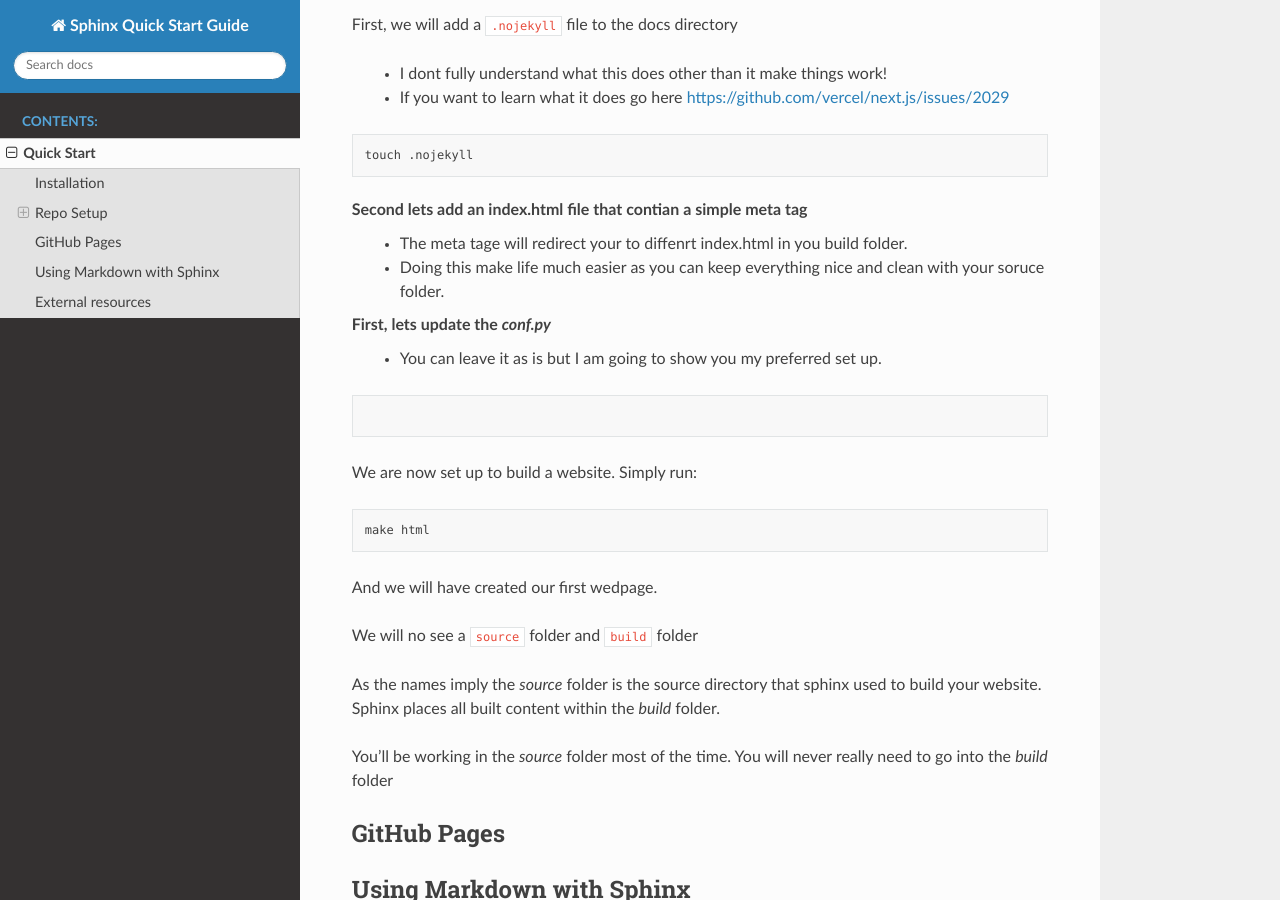
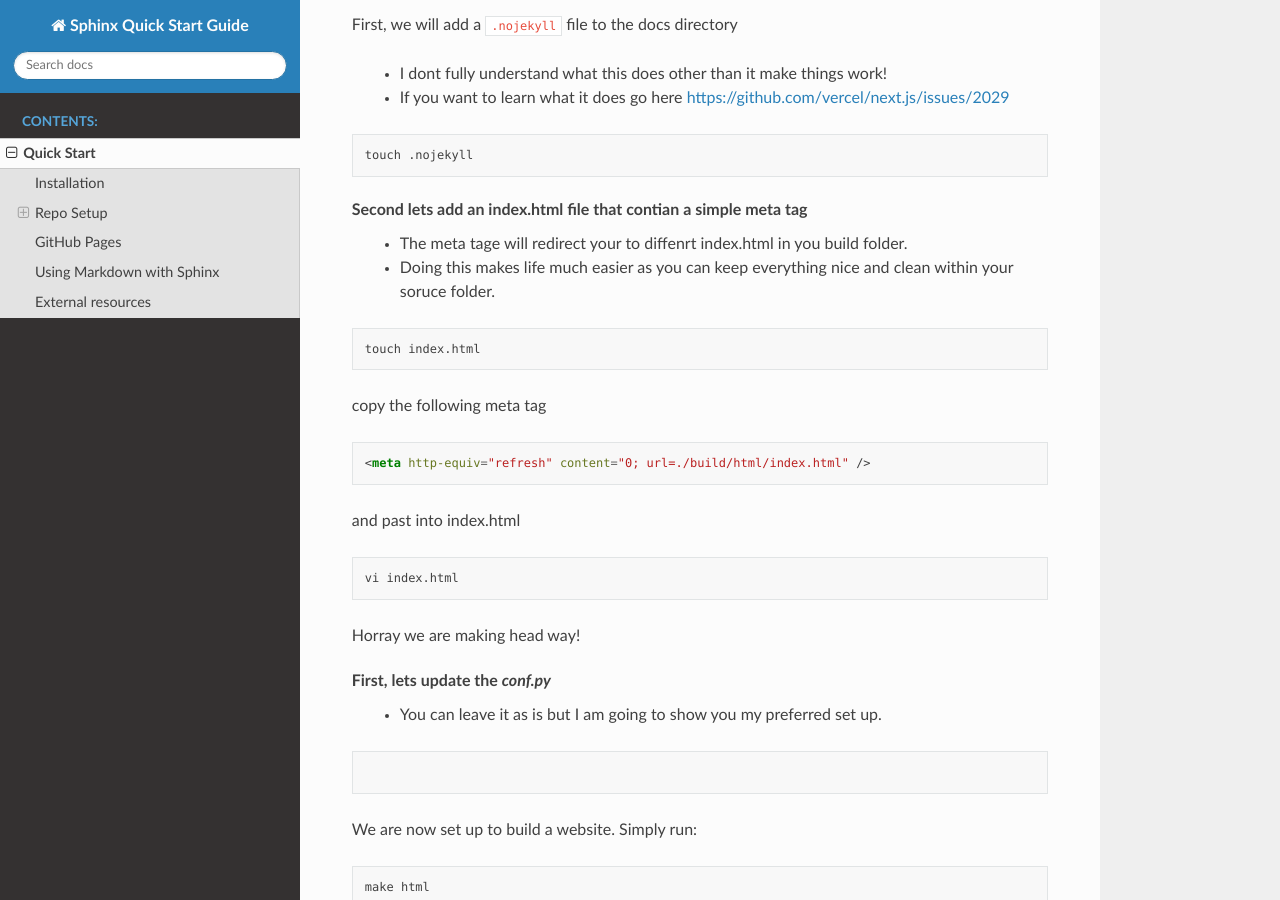
Before and after one commit to cerodell/sphinx-quickstart-guide, a Sphinx documentation site: the page built from docs/source/quickstart.rst, in a window 1280 px wide and 900 px high, scrolled down 2480 px. Built offline with Sphinx 7.4.7 and the Read the Docs theme 2.0.0, drawn with Linux system fonts in a browser that asks for light colours.

Commit message:
updated docs

```diff
--- a/docs/source/quickstart.rst
+++ b/docs/source/quickstart.rst
@@ -135,7 +135,26 @@
 
 Second lets add an index.html file that contian a simple meta tag
  * The meta tage will redirect your to diffenrt index.html in you build folder.
- * Doing this make life much easier as you can keep everything nice and clean with your soruce folder.
+ * Doing this makes life much easier as you can keep everything nice and clean within your soruce folder.
+
+.. code-block:: bash
+
+    touch index.html
+
+copy the following meta tag
+
+.. code-block:: html
+
+    <meta http-equiv="refresh" content="0; url=./build/html/index.html" />
+
+and past into index.html
+
+.. code-block:: bash
+
+    vi index.html
+
+Horray we are making head way!
+
 
 
 
```
Also changed, not shown: 5 other files.
